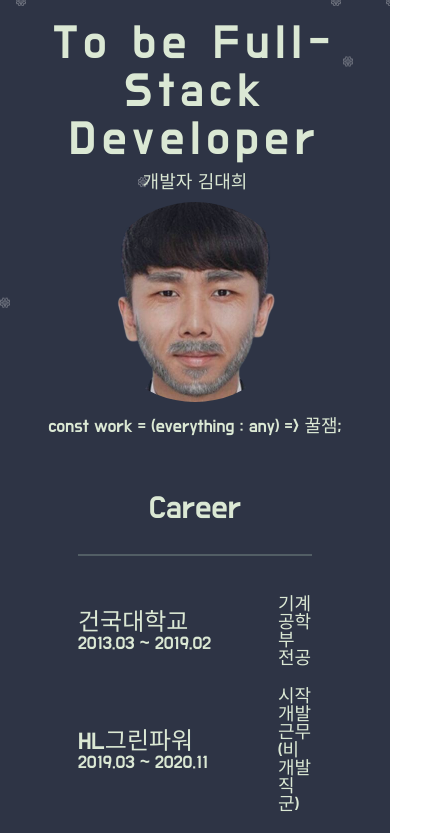
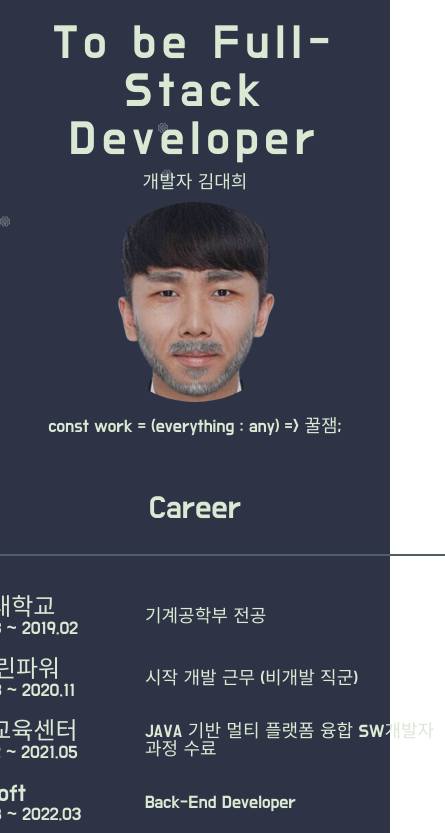
Before and after one commit to GUMBOKIM/gumbo-portpolio, a React (Create React App) app: page / in a window 390 px wide. Shown: the top 833 px of the page, 445 px wide, since content can reach past the window. Built offline with nearby package versions, Linux system fonts and the light colour scheme.

Commit message:
모바일에서 크기 조절

```diff
--- a/src/component/0.pageLayout/PageLayout.tsx
+++ b/src/component/0.pageLayout/PageLayout.tsx
@@ -2,7 +2,6 @@ import styled from "styled-components";
 import React, {ReactNode} from "react";
 import './PageLayout.css'
 import {PageLayoutEffect} from "./PageLayoutEffect";
-
 
 const PageBackGround = styled.div`
   width: 100vw;
@@ -10,6 +9,7 @@ const PageBackGround = styled.div`
   justify-content: center;
   background-color: #2E3445;
   z-index: 0;
+
 `;
 
 const PageContainer = styled.div`
@@ -18,6 +18,11 @@ const PageContainer = styled.div`
   flex-direction: column;
   justify-items: center;
   z-index: 2;
+
+  @media(max-width: 1080px) {
+    width: 100%;
+  }
+
 
   > div {
     margin: 20px 0;
--- a/src/component/2.career/CareerItem.tsx
+++ b/src/component/2.career/CareerItem.tsx
@@ -12,6 +12,7 @@ const CareerItemContainer = styled.div`
   display: flex;
   align-items: center;
   width: 60%;
+  min-width: 500px;
   margin: 10px 0;
 
   div:nth-of-type(1) {
--- a/src/component/2.career/CareerSection.style.tsx
+++ b/src/component/2.career/CareerSection.style.tsx
@@ -9,6 +9,7 @@ export const CareerSectionContainer = styled.div`
 
 export const CareerSectionDivider = styled.div`
   width: 60%;
+  min-width: 500px;
   height: 2px;
   margin: 30px 0;
   background-color: #525e65;
```
